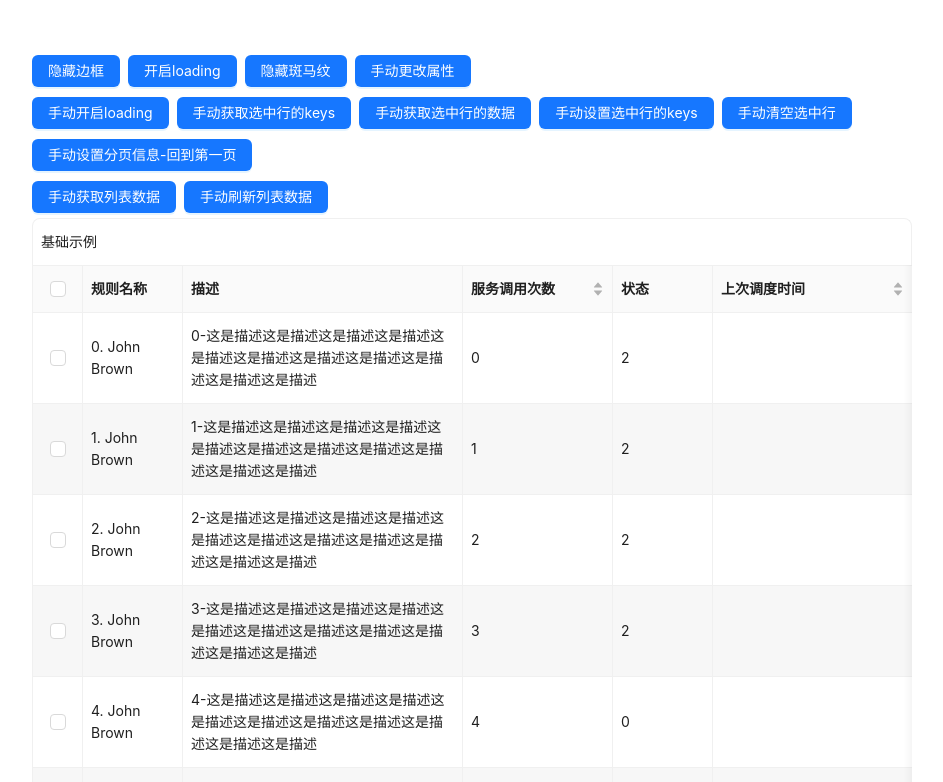
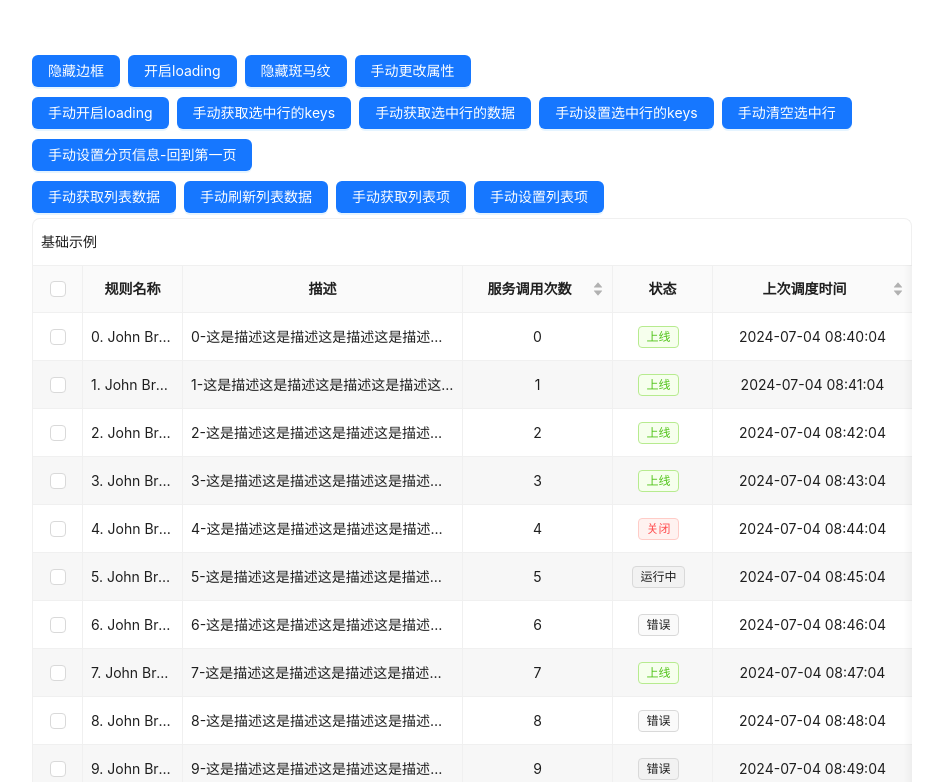
Before and after one commit to 1974193036/v-vben-hooks, a Vue app: page / in a window 1280 px wide. Shown: the top 782 px of the page, without its empty margins (168-1111 px from the left). Built offline with nearby package versions, Linux system fonts and the light colour scheme.

Commit message:
feat: useColumns

```diff
--- /dev/null
+++ b/src/components/BasicTable/hooks/useColumns.js
@@ -0,0 +1,308 @@
+import { computed, reactive, ref, toRaw, unref, watch } from 'vue'
+import { cloneDeep, isArray, isBoolean, isEqual, isFunction, isObject, isString } from 'lodash-es'
+import { formatToDate } from '@/utils/dateUtil'
+
+export const INDEX_COLUMN_FLAG = 'INDEX'
+export const ACTION_COLUMN_FLAG = 'ACTION'
+export const DEFAULT_ALIGN = 'center'
+const PAGE_SIZE = 10
+
+function handleIndexColumn(getProps, getPaginationRef, columns) {
+  const { showIndexColumn, indexColumnProps } = unref(getProps)
+
+  let pushIndexColumns = false
+
+  const indIndex = columns.findIndex(column => column.flag === INDEX_COLUMN_FLAG)
+  if (showIndexColumn)
+    pushIndexColumns = indIndex === -1
+
+  else if (!showIndexColumn && indIndex !== -1)
+    columns.splice(indIndex, 1)
+
+  if (!pushIndexColumns)
+    return
+
+  const isFixedLeft = columns.some(item => item.fixed === 'left')
+
+  columns.unshift({
+    flag: INDEX_COLUMN_FLAG,
+    width: 60,
+    title: '序号',
+    align: 'center',
+    resizable: true,
+    customRender: ({ index }) => {
+      const getPagination = unref(getPaginationRef)
+      if (isBoolean(getPagination))
+        return `${index + 1}`
+
+      const { current = 1, pageSize = PAGE_SIZE } = getPagination
+      return ((current < 1 ? 1 : current) - 1) * pageSize + index + 1
+    },
+    ...(isFixedLeft
+      ? {
+          fixed: 'left',
+        }
+      : {}),
+    ...indexColumnProps,
+  })
+}
+
+function handleActionColumn(getProps, columns) {
+  // actionColumn示例
+  // {
+  //   width: 90,
+  //   title: '操作',
+  //   dataIndex: 'action',
+  //   fixed: 'right',
+  // }
+  const { actionColumn } = unref(getProps)
+  if (!actionColumn)
+    return
+
+  const hasIndex = columns.findIndex(column => column.flag === ACTION_COLUMN_FLAG)
+  if (hasIndex === -1) {
+    columns.push({
+      flag: ACTION_COLUMN_FLAG,
+      fixed: 'right',
+      align: 'center',
+      ...actionColumn,
+    })
+  }
+}
+
+function handleItem(item, ellipsis) {
+  const { key, dataIndex, children } = item
+  item.align = item.align || DEFAULT_ALIGN
+  if (ellipsis) {
+    if (!key)
+      item.key = typeof dataIndex == 'object' ? dataIndex.join('-') : dataIndex
+
+    if (!isBoolean(item.ellipsis)) {
+      Object.assign(item, {
+        ellipsis,
+      })
+    }
+  }
+  if (children && children.length)
+    handleChildren(children, !!ellipsis)
+}
+
+function handleChildren(children, ellipsis) {
+  if (!children)
+    return
+  children.forEach((item) => {
+    const { children } = item
+    handleItem(item, ellipsis)
+    handleChildren(children, ellipsis)
+  })
+}
+
+function sortFixedColumn(columns) {
+  const fixedLeftColumns = []
+  const fixedRightColumns = []
+  const defColumns = []
+  for (const column of columns) {
+    if (column.fixed === 'left') {
+      column.resizable = true
+      fixedLeftColumns.push(column)
+      continue
+    }
+    if (column.fixed === 'right') {
+      column.resizable = true
+      fixedRightColumns.push(column)
+      continue
+    }
+    if (column.width)
+      column.resizable = true
+
+    defColumns.push(column)
+  }
+  return [...fixedLeftColumns, ...defColumns, ...fixedRightColumns].filter(
+    item => !item.defaultHidden,
+  )
+}
+
+function isIfShow(column) {
+  const ifShow = column.ifShow
+
+  let isIfShow = true
+
+  if (isBoolean(ifShow))
+    isIfShow = ifShow
+
+  if (isFunction(ifShow))
+    isIfShow = ifShow(column)
+
+  return isIfShow
+}
+
+export function formatCell(text, format, record, index) {
+  if (!format)
+    return text
+
+  // custom function
+  if (isFunction(format))
+    return format(text, record, index)
+
+  try {
+    // date type
+    const DATE_FORMAT_PREFIX = 'date|'
+    if (isString(format) && format.startsWith(DATE_FORMAT_PREFIX) && text) {
+      const dateFormat = format.replace(DATE_FORMAT_PREFIX, '')
+
+      if (!dateFormat)
+        return text
+
+      return formatToDate(text, dateFormat)
+    }
+
+    if (isObject(format))
+      return format[text]
+  }
+  catch (error) {
+    return text
+  }
+}
+
+export function useColumns(getProps, getPaginationInfo) {
+  const columnsRef = ref(unref(getProps).columns)
+  let cacheColumns = unref(getProps).columns
+
+  watch(
+    () => unref(getProps).columns,
+    (columns) => {
+      columnsRef.value = columns
+      cacheColumns = columns?.filter(item => !item.flag) ?? []
+    },
+  )
+
+  const getColumnsRef = computed(() => {
+    const columns = cloneDeep(unref(columnsRef))
+    handleIndexColumn(getProps, getPaginationInfo, columns)
+    handleActionColumn(getProps, columns)
+    if (!columns)
+      return []
+
+    const { ellipsis } = unref(getProps)
+
+    columns.forEach((item) => {
+      const { customRender } = item
+
+      handleItem(
+        item,
+        Reflect.has(item, 'ellipsis') ? !!item.ellipsis : !!ellipsis && !customRender,
+      )
+    })
+    return columns
+  })
+  const getViewColumns = computed(() => {
+    const viewColumns = sortFixedColumn(unref(getColumnsRef))
+
+    const mapFn = (column) => {
+      const { slots, customRender, format, flag } = column
+
+      if (!slots || !slots?.title)
+        column.customTitle = column.title
+
+      const isDefaultAction = [INDEX_COLUMN_FLAG, ACTION_COLUMN_FLAG].includes(flag)
+      if (!customRender && format && !isDefaultAction) {
+        column.customRender = ({ text, record, index }) => {
+          return formatCell(text, format, record, index)
+        }
+      }
+
+      return reactive(column)
+    }
+
+    const columns = cloneDeep(viewColumns)
+    return columns
+      .filter(column => isIfShow(column))
+      .map((column) => {
+        // Support table multiple header editable
+        if (column.children?.length)
+          column.children = column.children.map(mapFn)
+
+        return mapFn(column)
+      })
+  })
+
+  function getColumns(opt) {
+    const { ignoreIndex, ignoreAction, sort } = opt || {}
+    let columns = toRaw(unref(getColumnsRef))
+    if (ignoreIndex)
+      columns = columns.filter(item => item.flag !== INDEX_COLUMN_FLAG)
+
+    if (ignoreAction)
+      columns = columns.filter(item => item.flag !== ACTION_COLUMN_FLAG)
+
+    if (sort)
+      columns = sortFixedColumn(columns)
+
+    return columns
+  }
+
+  // 设置表头数据
+  function setColumns(columnList) {
+    const columns = cloneDeep(columnList)
+    if (!isArray(columns))
+      return
+
+    if (columns.length <= 0) {
+      columnsRef.value = []
+      return
+    }
+
+    const firstColumn = columns[0]
+
+    const cacheKeys = cacheColumns.map(item => item.dataIndex)
+
+    if (!isString(firstColumn) && !isArray(firstColumn)) {
+      columnsRef.value = columns
+    }
+    else {
+      // columns示例: ['name', 'desc', 'callNo']
+      const columnKeys = columns.map(m => m.toString())
+      const newColumns = []
+      cacheColumns.forEach((item) => {
+        newColumns.push({
+          ...item,
+          defaultHidden: !columnKeys.includes(item.dataIndex?.toString() || (item.key)),
+        })
+      })
+      // Sort according to another array
+      if (!isEqual(cacheKeys, columns)) {
+        newColumns.sort((prev, next) => {
+          return (
+            columnKeys.indexOf(prev.dataIndex?.toString())
+            - columnKeys.indexOf(next.dataIndex?.toString())
+          )
+        })
+      }
+      columnsRef.value = newColumns
+    }
+  }
+
+  const maxTableWidth = computed(() => {
+    let width = 0
+    unref(getViewColumns).forEach((item) => {
+      if (item.width)
+        width += +item.width
+    })
+    return width
+  })
+
+  /**
+   * 拖拽列宽修改列的宽度
+   */
+  function setColumnWidth(w, col) {
+    col.width = w
+  }
+
+  return {
+    getViewColumns,
+    maxTableWidth,
+    setColumnWidth,
+    getColumns,
+    setColumns,
+  }
+}
--- a/src/components/BasicTable/index.vue
+++ b/src/components/BasicTable/index.vue
@@ -6,6 +6,7 @@ import { useLoading } from './hooks/useLoading'
 import { useRowSelection } from './hooks/useRowSelection'
 import { usePagination } from './hooks/usePagination'
 import { useDataSource } from './hooks/useDataSource'
+import { useColumns } from './hooks/useColumns'
 
 const props = defineProps(basicProps)
 const emit = defineEmits([
@@ -55,6 +56,14 @@ const {
 } = usePagination(getProps, fetchData)
 
 const {
+  getViewColumns,
+  setColumnWidth, // 拖动列时触发
+  maxTableWidth,
+  getColumns,
+  setColumns,
+} = useColumns(getProps, getPaginationInfo)
+
+const {
   handleTableChange: onTableChange,
   getDataSourceRef,
   getDataSource,
@@ -63,10 +72,6 @@ const {
   reload,
   fetch,
   updateTableData,
-  // updateTableDataRecord,
-  // deleteTableDataRecord,
-  // insertTableDataRecord,
-  // findTableDataRecord,
   getRowKey,
 } = useDataSource(
   getProps,
@@ -83,14 +88,14 @@ const {
 )
 
 const getRowClassName = (_record, index) => (index % 2 === 1 ? 'v-basic-table-row__striped' : null)
-const maxTableWidth = 500
+// const maxTableWidth = 500
 
 // const getDataSourceRef = computed(() => props.dataSource)
 const getHeaderProps = ref({})
 // const getLoading = computed(() => props.loading)
 // const getRowSelectionRef = ref(null)
 // const getRowKey = ref('id')
-const getViewColumns = computed(() => unref(getProps).columns)
+// const getViewColumns = computed(() => unref(getProps).columns)
 // const getPaginationInfo = computed(() => ({
 //   showSizeChanger: true,
 //   size: 'large',
@@ -153,6 +158,8 @@ const tableAction = {
   setTableData,
   reload,
   updateTableData,
+  getColumns,
+  setColumns,
 }
 
 emit('register', tableAction)
@@ -165,10 +172,6 @@ function handleTableChange(pagination, filters, sorter, extra) {
   // 解决通过useTable注册onChange时不起作用的问题
   const { onChange } = unref(getProps)
   onChange && isFunction(onChange) && onChange(pagination, filters, sorter, extra)
-}
-// 拖动列时触发
-function setColumnWidth(width, column) {
-  console.log(width, column)
 }
 </script>
 
--- a/src/components/DemoBasicTable.vue
+++ b/src/components/DemoBasicTable.vue
@@ -11,13 +11,15 @@ const pagination = ref(true)
 const columns = getBasicColumns()
 const data = getBasicData()
 
-function getList() {
+function getList(params) {
+  const { page, pageSize } = params
+  const start = (page - 1) * pageSize
   return new Promise((resolve) => {
     setTimeout(() => {
       resolve({
         code: 1,
         msg: '成功',
-        responseEntity: data,
+        responseEntity: data.slice(start, start + pageSize),
         count: data.length,
       })
     }, 400)
@@ -40,10 +42,10 @@ function toggleStriped() {
   striped.value = !striped.value
 }
 
-let __setLoading, __getSelectRows, __getSelectRowKeys, __setSelectedRowKeys, __clearSelectedRowKeys, __setPagination, __getDataSource, __reload, __setProps
+let __setLoading, __getSelectRows, __getSelectRowKeys, __setSelectedRowKeys, __clearSelectedRowKeys, __setPagination, __getDataSource, __reload, __setProps, __getColumns, __setColumns
 function register(tableAction) {
   // console.log('tableAction', tableAction)
-  const { setLoading, getSelectRows, getSelectRowKeys, setSelectedRowKeys, clearSelectedRowKeys, setPagination, getDataSource, reload, setProps } = tableAction
+  const { setLoading, getSelectRows, getSelectRowKeys, setSelectedRowKeys, clearSelectedRowKeys, setPagination, getDataSource, reload, setProps, getColumns, setColumns } = tableAction
   __setLoading = setLoading
   __getSelectRows = getSelectRows
   __getSelectRowKeys = getSelectRowKeys
@@ -53,6 +55,8 @@ function register(tableAction) {
   __getDataSource = getDataSource
   __reload = reload
   __setProps = setProps
+  __getColumns = getColumns
+  __setColumns = setColumns
 }
 
 function setProps() {
@@ -115,6 +119,12 @@ function setProps() {
         <a-button type="primary" @click="() => __reload({ page: 1 })">
           手动刷新列表数据
         </a-button>
+        <a-button type="primary" @click="() => console.log(__getColumns())">
+          手动获取列表项
+        </a-button>
+        <a-button type="primary" @click="() => __setColumns(getBasicShortColumns())">
+          手动设置列表项
+        </a-button>
       </a-space>
     </div>
     <BasicTable
--- a/src/components/table.jsx
+++ b/src/components/table.jsx
@@ -1,3 +1,4 @@
+import { h } from 'vue'
 import { Tag } from 'ant-design-vue'
 
 const statusMap = {
@@ -35,7 +36,7 @@ export function getBasicColumns() {
       // format: statusMap // 根据映射表，直接展示文字
       format: (text) => {
         return h(Tag, {
-          color: text === '2' ? 'success' : text === '0' ? 'error' : 'default',
+          color: text === 2 ? 'success' : text === 0 ? 'error' : 'default',
         }, {
           default: () => statusMap[text],
         })
@@ -81,7 +82,7 @@ export function getBasicData() {
         status: Math.floor(Math.random() * 4),
         no: `${index + 10}`,
         address: 'New York No. 1 Lake ParkNew York No. 1 Lake Park',
-        updatedAt: new Date(),
+        updatedAt: new Date().getTime() + index * 60 * 1000,
       })
     }
     return arr
```
